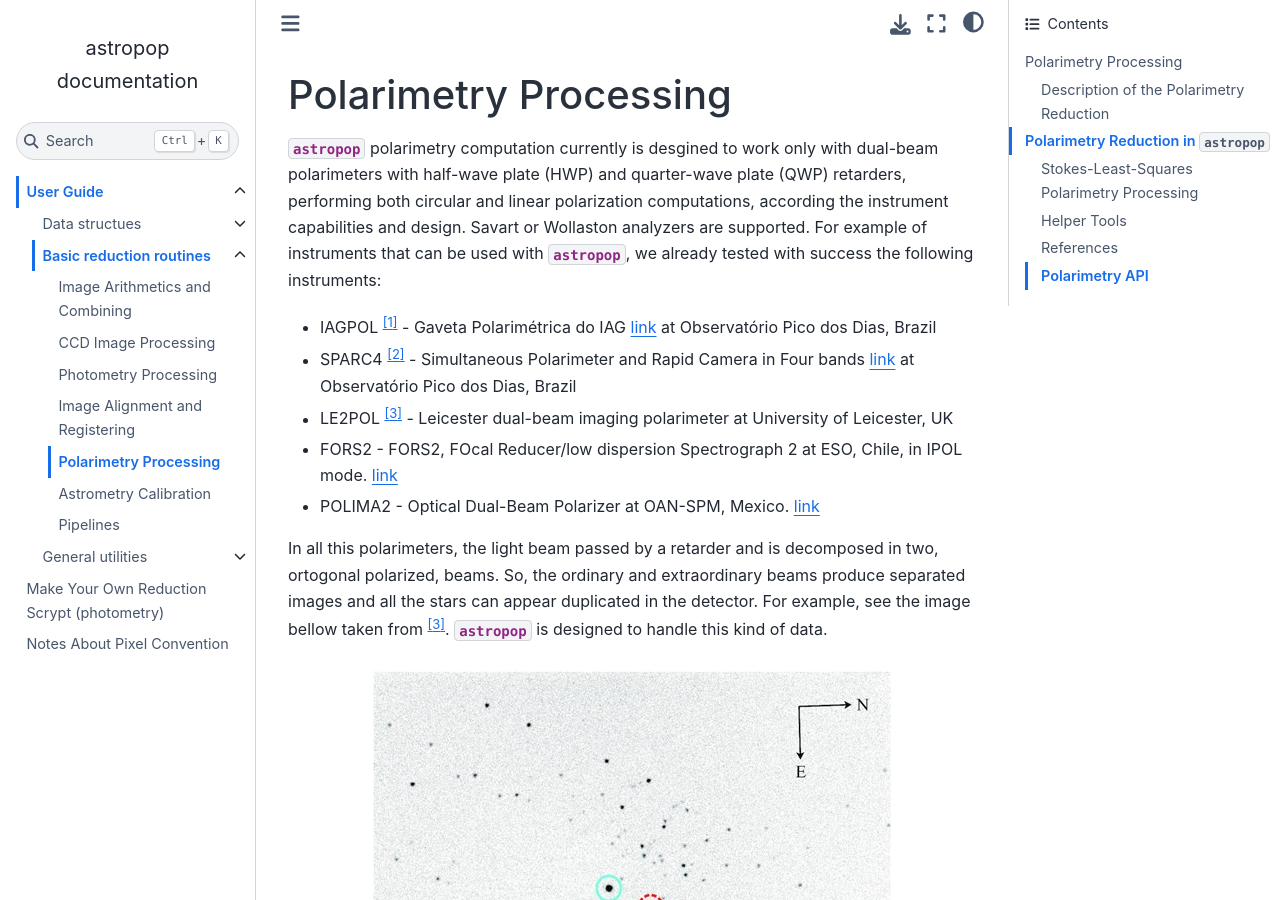
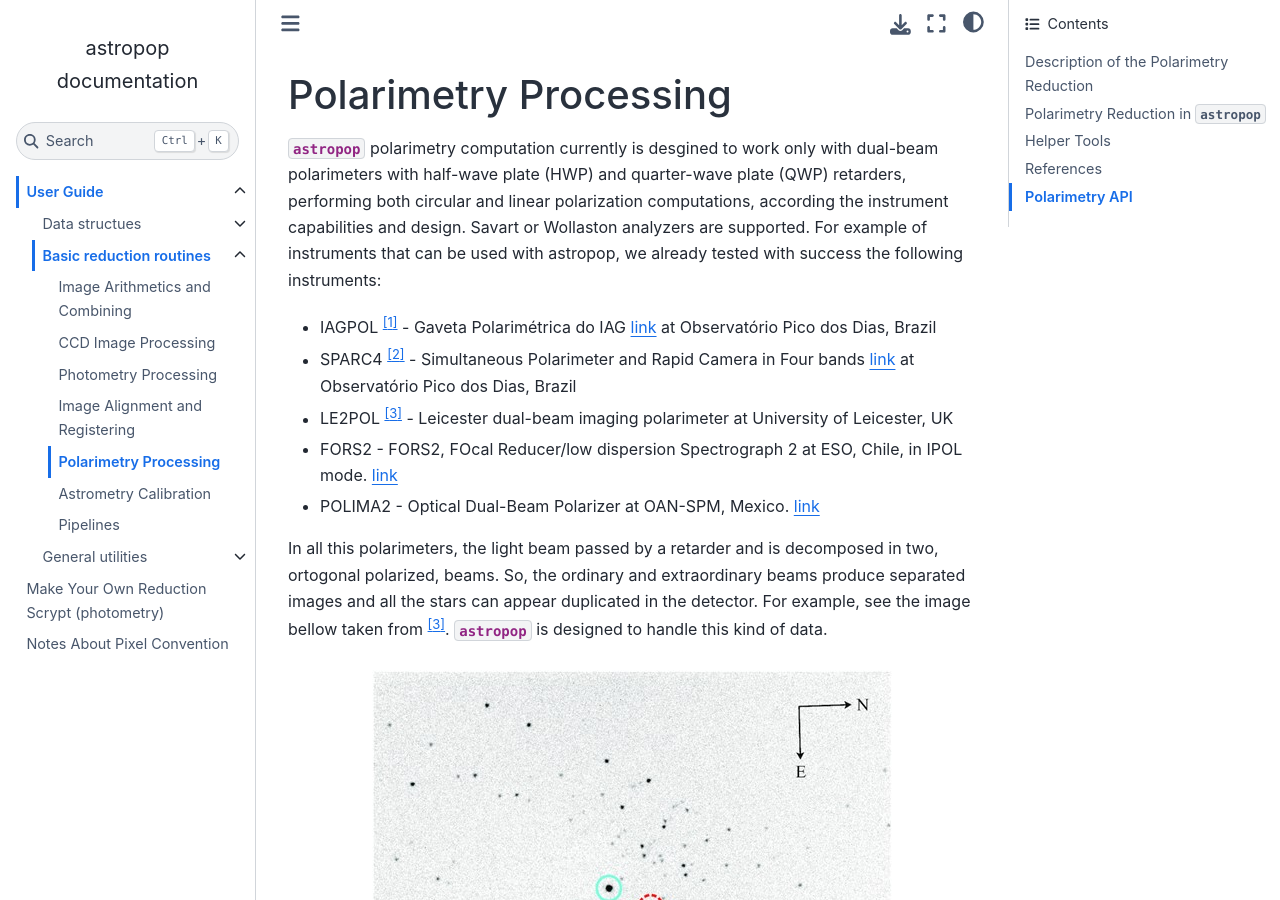
Before and after one commit to juliotux/astropop, a Sphinx documentation site: the page built from docs/reduction/polarimetry.rst, in a window 1280 px wide and 900 px high. Built offline with Sphinx 7.4.7 and the Sphinx Book theme 1.1.4, drawn with Linux system fonts in a browser that asks for light colours; the version number could not be read and is left out.

Commit message:
polarimetry: small fixes in docs

```diff
--- a/docs/reduction/polarimetry.rst
+++ b/docs/reduction/polarimetry.rst
@@ -3,7 +3,7 @@
 Polarimetry Processing
 ======================
 
-|astropop| polarimetry computation currently is desgined to work only with dual-beam polarimeters with half-wave plate (HWP) and quarter-wave plate (QWP) retarders, performing both circular and linear polarization computations, according the instrument capabilities and design. Savart or Wollaston analyzers are supported. For example of instruments that can be used with |astropop|, we already tested with success the following instruments:
+|astropop| polarimetry computation currently is desgined to work only with dual-beam polarimeters with half-wave plate (HWP) and quarter-wave plate (QWP) retarders, performing both circular and linear polarization computations, according the instrument capabilities and design. Savart or Wollaston analyzers are supported. For example of instruments that can be used with astropop, we already tested with success the following instruments:
 
 * IAGPOL [1]_ - Gaveta Polarimétrica do IAG `link <http://astroweb.iag.usp.br/~polarimetria/gaveta/default.htm>`_ at Observatório Pico dos Dias, Brazil
 * SPARC4 [2]_ - Simultaneous Polarimeter and Rapid Camera in Four bands `link <http://www.das.inpe.br/sparc4>`_ at Observatório Pico dos Dias, Brazil
@@ -117,7 +117,7 @@
 However, for circular polarization, the zero offset is important due to the assymmetry of the equation. So, with this configuration, there is an additional offset to be computed within the Stokes computation process. This instrumental offset, if wrong, leads to wrong results and with high errors. Additionally, the best wy to compute it is by reducing data from a star with strong circular polarization level. Once this offset is determined, it can be used in other reductions, since it is commonly a instrument-dependent value.
 
 Polarimetry Reduction in |astropop|
-===================================
+-----------------------------------
 
 There are 2 main steps in the polarimetry reduction process: the pairs matching and the Stokes parameters computation.
 
@@ -126,7 +126,7 @@
 For example, in this documentation we will use totally fake photometry and random pairs positions to illustrate the polarimetry reduction process.
 
 Stokes-Least-Squares Polarimetry Processing
--------------------------------------------
+^^^^^^^^^^^^^^^^^^^^^^^^^^^^^^^^^^^^^^^^^^^
 
 The Stokes-Least-Squares (SLS) method is a method to compute the Stokes parameters by fitting the modulation equations described above to the relative flux difference of the data using a least-squares method with Trust Region Reflective algorithm. For a better description and validation of this method, see [5]_.
 
```
